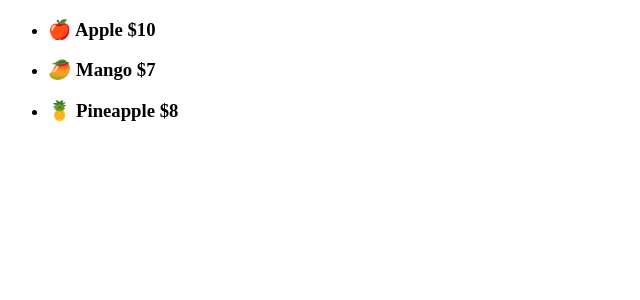
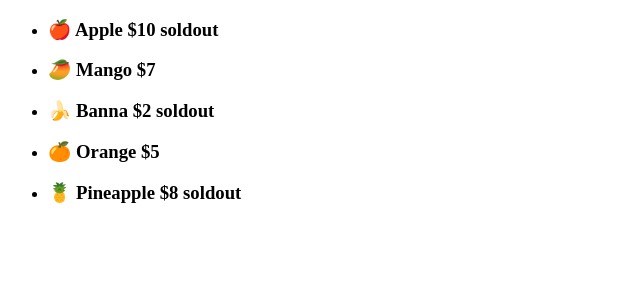
Before and after one commit to richardyhayashi/react-beginners-code-stoic, a React (Vite) app in the folder src/: page / in a window 1280 px wide. Shown: the top 300 px of the page, without its empty margins (0-640 px from the left). Built offline with nearby package versions, Linux system fonts and the light colour scheme.

Commit message:
Finished Chapter 20.

```diff
--- a/src/src/components/Fruit.jsx
+++ b/src/src/components/Fruit.jsx
@@ -1,16 +1,11 @@
-const Fruit = ({ name, price, emoji }) => {
+const Fruit = ({ name, price, emoji, soldout }) => {
   return (
     <>
-      {/* {emoji} {name} ${price} */}
-      {price > 5 ? (
-        <li>
+      <li>
         <h3>
-          {emoji} {name} ${price}
+          {emoji} {name} ${price} {soldout ? "soldout" : ""}
         </h3>
-        </li>
-      ) : (
-        ""
-      )}
+      </li>
     </>
   );
 };
--- a/src/src/components/Fruits.jsx
+++ b/src/src/components/Fruits.jsx
@@ -3,17 +3,23 @@ import Fruit from "./Fruit";
 const Fruits = () => {
   //const fruits = ["Apple", "Mango", "Banna", "Orange", "Pineapple"];
   const fruits = [
-    {name: "Apple", price: 10, emoji: "🍎"},
-    {name: "Mango", price: 7, emoji: "🥭"},
-    {name: "Banna", price: 2, emoji: "🍌"},
-    {name: "Orange", price: 5, emoji: "🍊"},
-    {name: "Pineapple", price: 8, emoji: "🍍"},
+    { name: "Apple", price: 10, emoji: "🍎", soldout: true },
+    { name: "Mango", price: 7, emoji: "🥭", soldout: false },
+    { name: "Banna", price: 2, emoji: "🍌", soldout: true },
+    { name: "Orange", price: 5, emoji: "🍊", soldout: false },
+    { name: "Pineapple", price: 8, emoji: "🍍", soldout: true },
   ];
 
   return (
     <ul>
-      {fruits.map(fruit => (
-        <Fruit key={fruit.name} name={fruit.name} price={fruit.price} emoji={fruit.emoji} />
+      {fruits.map((fruit) => (
+        <Fruit
+          key={fruit.name}
+          name={fruit.name}
+          price={fruit.price}
+          emoji={fruit.emoji}
+          soldout={fruit.soldout}
+        />
       ))}
     </ul>
   );
```
Also changed, not shown: 1 other file (tests, documents, lock files or other folders).
